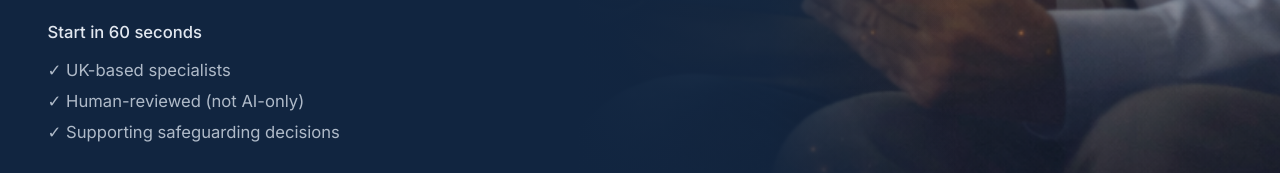
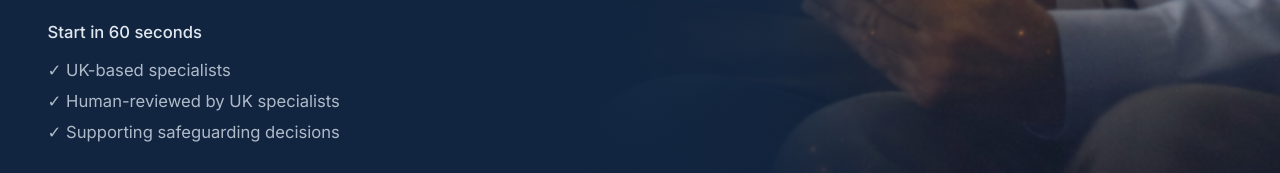
Before and after one commit to krowan444/Second-Look-Protect, a React (Vite) app: page / in a window 1280 px wide. Shown: the part 1096-1269 px from the top of the page. Built offline with nearby package versions, Linux system fonts and the light colour scheme; no server answers.

Commit message:
Hero: update trust bullet to 'Human-reviewed by UK specialists'

```diff
--- a/src/App.tsx
+++ b/src/App.tsx
@@ -463,7 +463,7 @@ export default function App() {
 
               <div className="flex flex-col gap-1.5 mb-5">
                 <p className="text-slate-300/85 text-sm">✓ UK-based specialists</p>
-                <p className="text-slate-300/85 text-sm">✓ Human-reviewed (not AI-only)</p>
+                <p className="text-slate-300/85 text-sm">✓ Human-reviewed by UK specialists</p>
                 <p className="text-slate-300/85 text-sm">✓ Supporting safeguarding decisions</p>
               </div>
 
```
